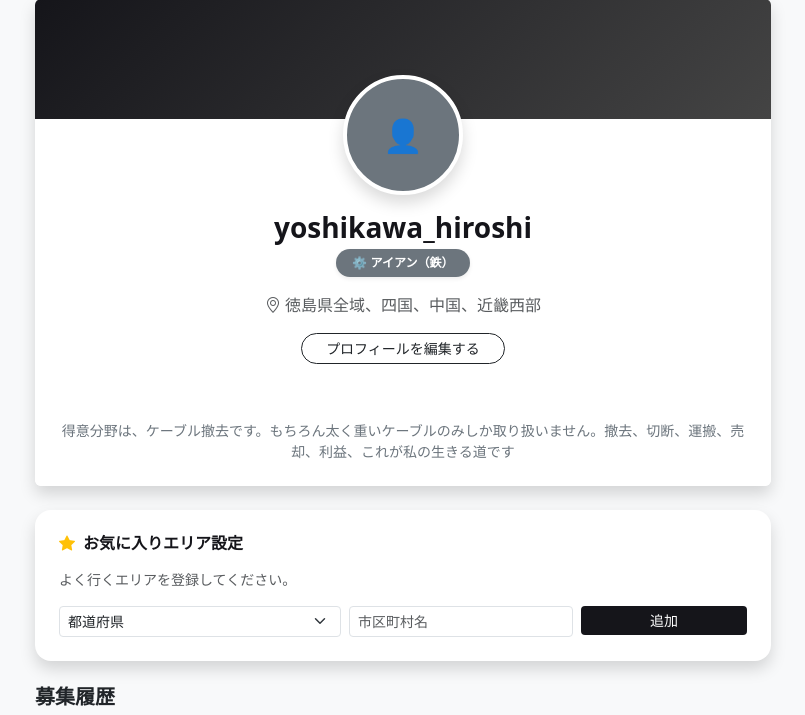
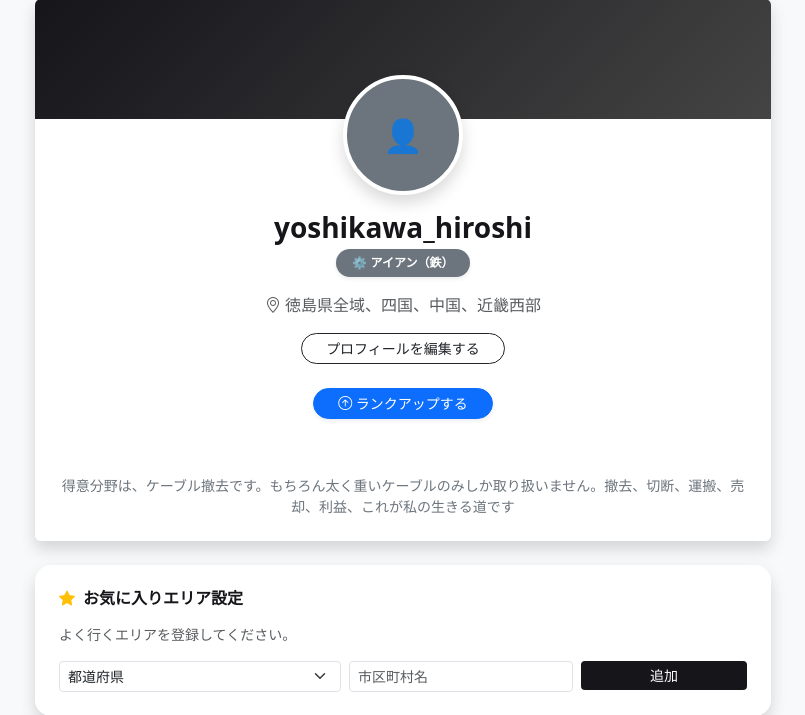
Before and after one commit to Elchristo-j/kensetsu-app, a Django app: page /accounts/profile/1/ in a window 1280 px wide. Shown: the part 111-826 px from the top of the page, without its empty margins (237-1042 px from the left). Run offline with Django 5.2, Linux system fonts and the light colour scheme; a user stored in the database is signed in; data comes from the database, SQL or seed files in the repository; data that the repository does not hold is empty.

Commit message:
本人確認済みページにランクアップボタンを追加

```diff
--- a/accounts/templates/accounts/profile_detail.html
+++ b/accounts/templates/accounts/profile_detail.html
@@ -63,8 +63,14 @@
 
                     {% if user == target_user %}
                         <a href="{% url 'profile_edit' %}" class="btn btn-outline-dark btn-sm rounded-pill px-4 mb-3">プロフィールを編集する</a>
-                    {% endif %}
-                </div>
+
+                        <div class="mt-2">
+                            <a href="{% url 'upgrade_plan_page' %}" class="btn btn-primary btn-sm rounded-pill px-4 mb-3 shadow-sm">
+                                <i class="bi bi-arrow-up-circle"></i> ランクアップする
+                            </a>
+                        </div>
+
+                    {% endif %} </div>
                 <div class="card-footer bg-white text-center py-4 border-top-0">
                      <p class="mb-0 text-secondary small" style="white-space: pre-wrap;">{{ target_user.profile.description|default:"自己紹介文はまだありません。" }}</p>
                 </div>
```
